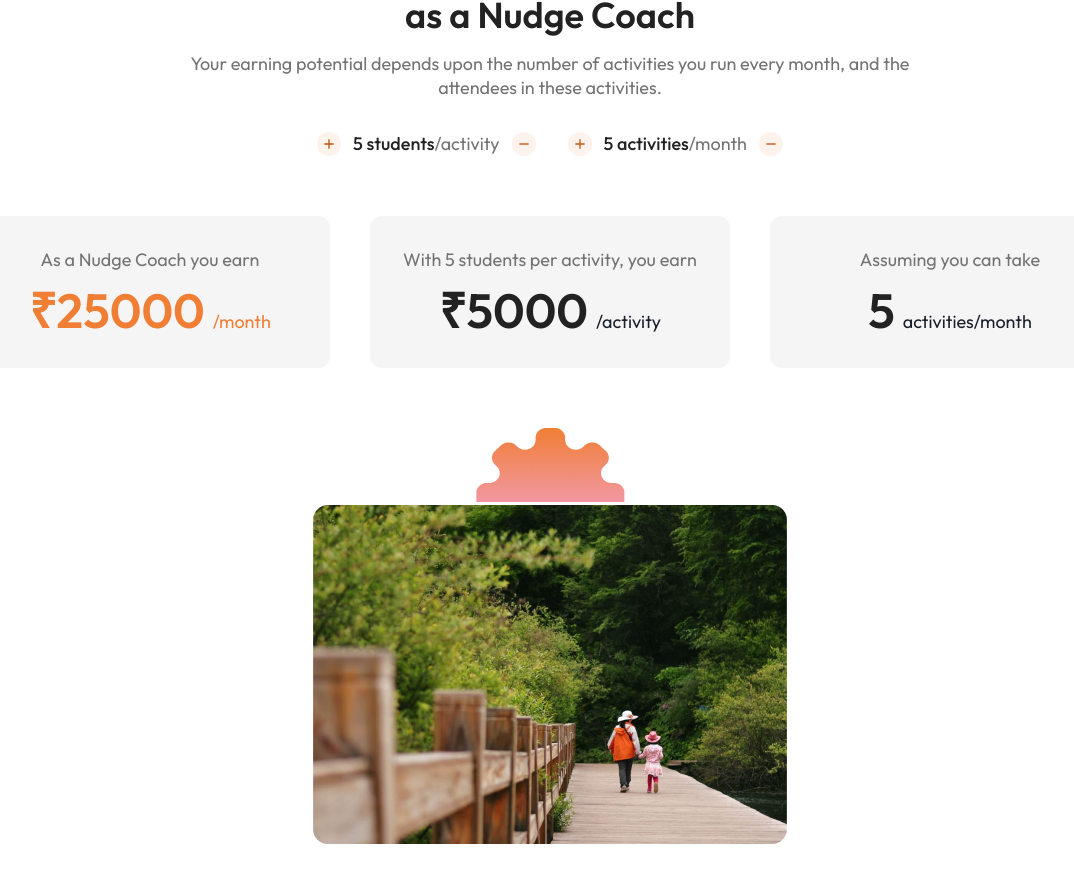
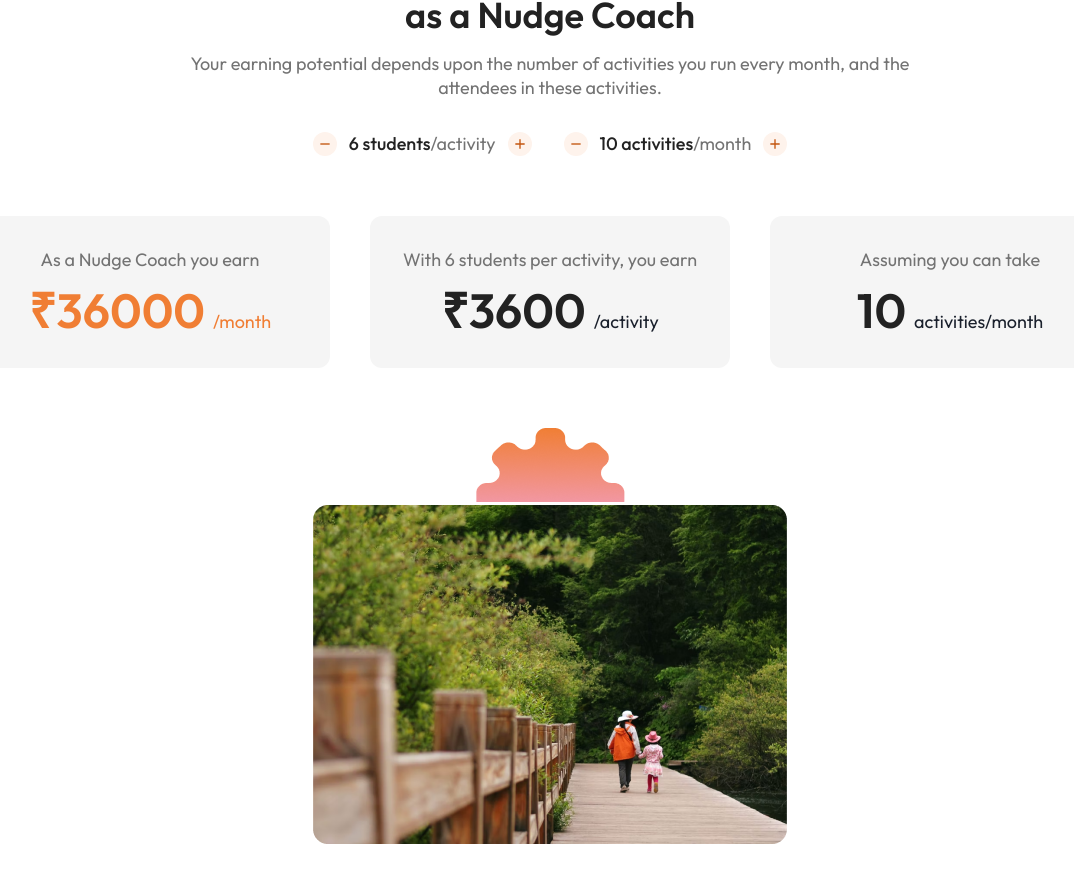
Before and after one commit to nudge-parenting/nudge-website, a Next.js app: page /become-a-coach in a window 1280 px wide. Shown: the part 873-1755 px from the top of the page, without its empty margins (90-1164 px from the left). Built offline with nearby package versions, Linux system fonts and the light colour scheme.

Commit message:
earning potential variables update

```diff
--- a/components/become a coach/EarningPotential.js
+++ b/components/become a coach/EarningPotential.js
@@ -14,8 +14,8 @@
 import { RiAddFill, RiSubtractFill } from "react-icons/ri";
 
 function EarningPotentialSection() {
-	const [numStudents, setNumStudents] = useState(5);
-	const [numActivities, setNumActivities] = useState(5);
+	const [numStudents, setNumStudents] = useState(6);
+	const [numActivities, setNumActivities] = useState(10);
 	return (
 		<VStack
 			w="100%"
@@ -60,11 +60,11 @@
 				>
 					<HStack spacing="12px">
 						<IconButton
-							icon={RiAddFill}
+							icon={RiSubtractFill}
 							onClick={() =>
-								numStudents == 10
+								numStudents == 2
 									? null
-									: setNumStudents(numStudents + 1)
+									: setNumStudents(numStudents - 1)
 							}
 						/>
 						<Text>
@@ -74,21 +74,21 @@
 							/activity
 						</Text>
 						<IconButton
-							icon={RiSubtractFill}
+							icon={RiAddFill}
 							onClick={() =>
-								numStudents == 2
+								numStudents == 10
 									? null
-									: setNumStudents(numStudents - 1)
+									: setNumStudents(numStudents + 1)
 							}
 						/>
 					</HStack>
 					<HStack spacing="12px">
 						<IconButton
-							icon={RiAddFill}
+							icon={RiSubtractFill}
 							onClick={() =>
-								numActivities == 10
+								numActivities == 1
 									? null
-									: setNumActivities(numActivities + 1)
+									: setNumActivities(numActivities - 1)
 							}
 						/>
 						<Text>
@@ -98,11 +98,11 @@
 							/month
 						</Text>
 						<IconButton
-							icon={RiSubtractFill}
+							icon={RiAddFill}
 							onClick={() =>
-								numActivities == 1
+								numActivities == 15
 									? null
-									: setNumActivities(numActivities - 1)
+									: setNumActivities(numActivities + 1)
 							}
 						/>
 					</HStack>
@@ -122,12 +122,12 @@
 				<BigNumberCard
 					isHighlight
 					description="As a Nudge Coach you earn"
-					number={"₹" + numStudents * numActivities * 1000}
+					number={"₹" + numStudents * numActivities * 600}
 					suffix="/month"
 				/>
 				<BigNumberCard
 					description={`With ${numStudents} students per activity, you earn`}
-					number={"₹" + numStudents * 1000}
+					number={"₹" + numStudents * 600}
 					suffix="/activity"
 				/>
 				<BigNumberCard
```
